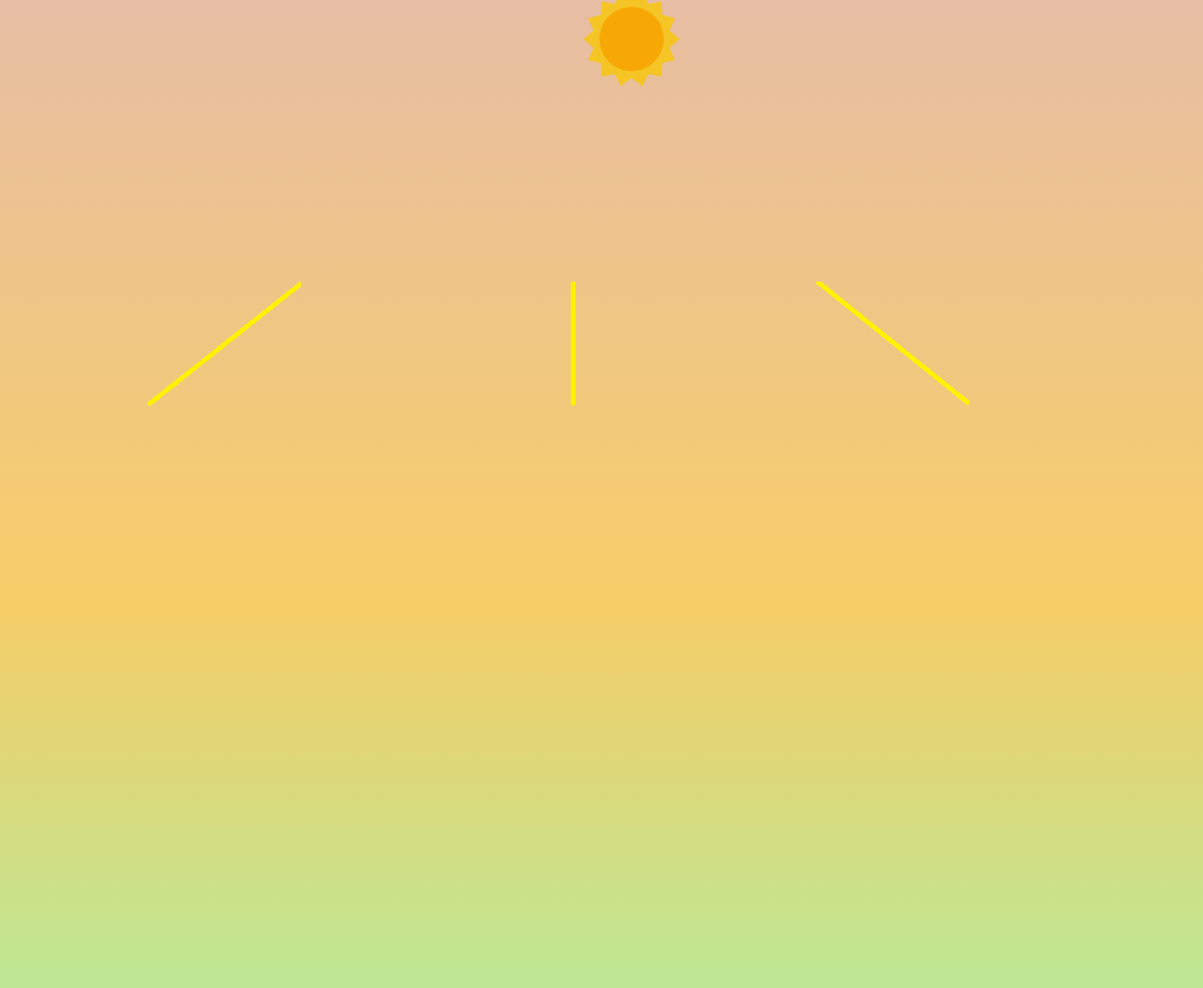
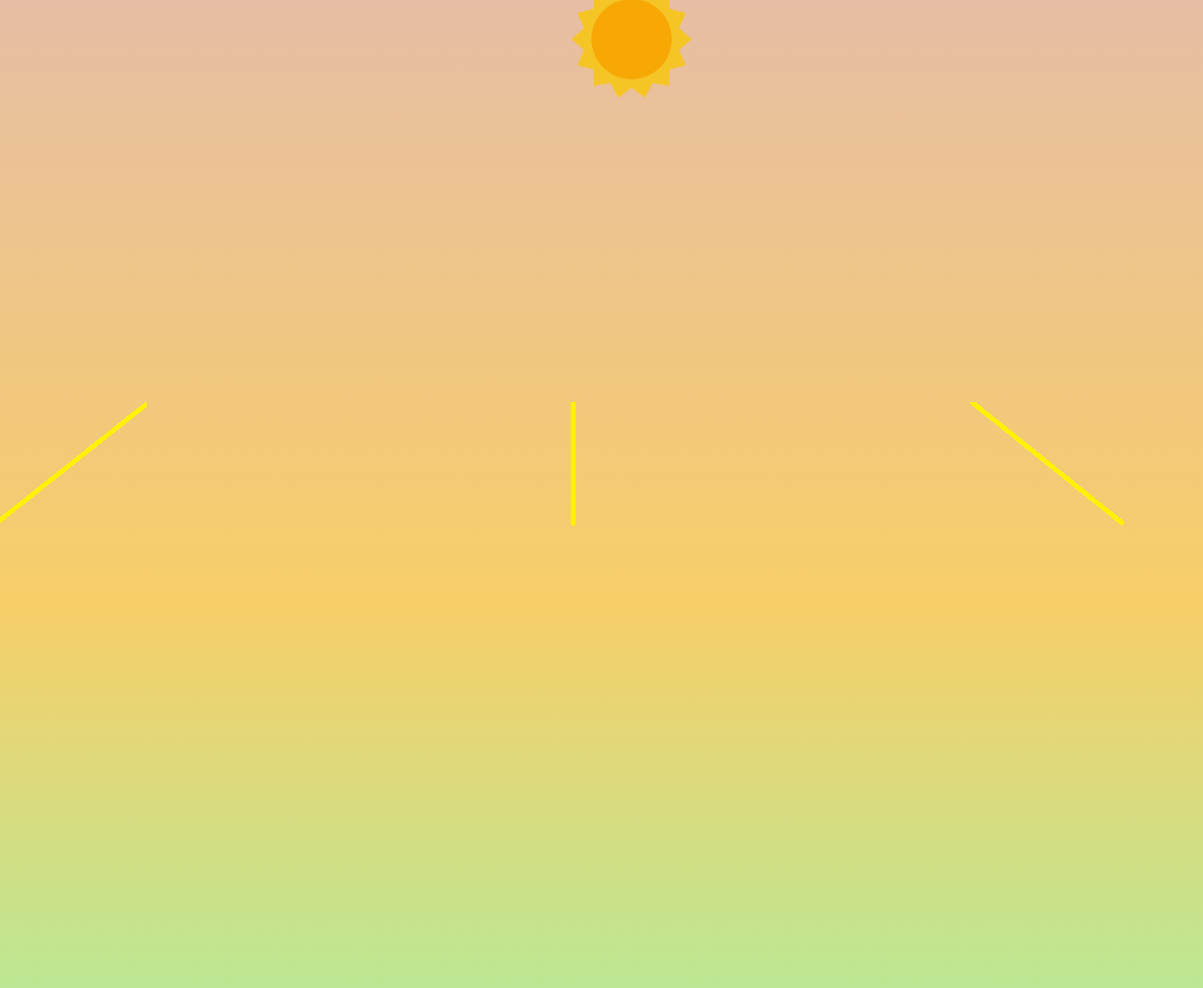
Before and after one commit to charizark2710/Sunflower, a React (Create React App) app in the folder parallax-test/: page / in a window 1280 px wide. Shown: the part 1358-2410 px from the top of the page at 94% size. Built offline with nearby package versions, Linux system fonts and the light colour scheme; the HTML template or start-up script is replaced by a standard one.

Commit message:
feat: update sun and sunlight styles

```diff
--- a/parallax-test/src/component/bannerone/BannerOne.css
+++ b/parallax-test/src/component/bannerone/BannerOne.css
@@ -13,20 +13,23 @@
   width: 40em;
 }
 
-.sun {
+.sun img {
   width: 100%;
 }
 
 .sunlight-one {
   position: absolute;
+  top: 110%;
 }
 
 .sunlight-two {
   position: absolute;
   left: 60%;
+  top: 110%;
 }
 
 .sunlight-three {
   position: absolute;
   left: 30%;
+  top: 110%;
 }
--- a/parallax-test/src/component/bannerone/BannerOne.tsx
+++ b/parallax-test/src/component/bannerone/BannerOne.tsx
@@ -13,11 +13,11 @@ const BannerOne = () => {
   });
 
   const sunlightOneParallax = useParallax<HTMLDivElement>({
-    translateX: [-5, -100, "easeInQuad"],
+    translateX: [-5, -200, "easeInQuad"],
   });
 
   const sunlightTwoParallax = useParallax<HTMLDivElement>({
-    translateX: [-5, 100, "easeInQuad"],
+    translateX: [-5, 200, "easeInQuad"],
   });
 
   const sunlightThreeParallax = useParallax<HTMLDivElement>({
```
